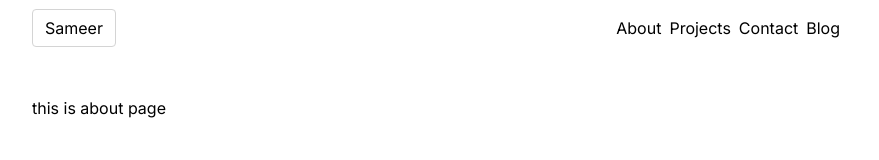
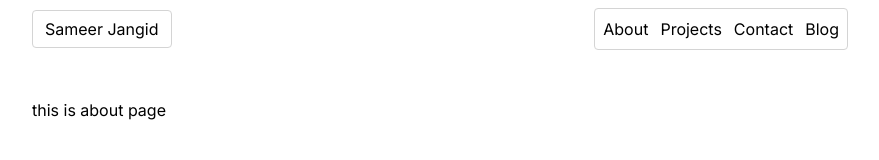
Before and after one commit to SAM129EER/portfolio, a Next.js app: page /about in a window 1280 px wide. Shown: the top 160 px of the page, without its empty margins (200-1079 px from the left). Built offline with nearby package versions, Linux system fonts and the light colour scheme.

Commit message:
changed layout and added footer and header

```diff
--- a/src/app/layout.tsx
+++ b/src/app/layout.tsx
@@ -3,6 +3,7 @@ import { Inter } from "next/font/google";
 import "./globals.css";
 import Navbar from "@/components/Navbar";
 import Container from "@/components/Container";
+import Footer from "@/components/Footer";
 
 const inter = Inter({
   subsets: ["latin"],
@@ -18,10 +19,12 @@ export default function RootLayout({ children }: LayoutProps<"/">) {
   return (
     <html lang="en" className={`${inter.className} h-full antialiased`}>
       <body className="flex min-h-full flex-col bg-neutral-100 dark:bg-neutral-800">
+
         <Container className="flex min-h-full flex-col">
           <Navbar />
-          <main className="flex-1 p-4 md:p-10">{children}</main>
+          <main className="min-h-screen p-4 md:p-10">{children}</main>
         </Container>
+
       </body>
     </html>
   );
--- /dev/null
+++ b/src/components/Footer.tsx
@@ -0,0 +1,9 @@
+import React from 'react'
+
+const Footer = () => {
+  return (
+    <div>Footer</div>
+  )
+}
+
+export default Footer
--- a/src/components/Navbar.tsx
+++ b/src/components/Navbar.tsx
@@ -11,9 +11,9 @@ const Navbar = () => {
   return (
     <nav className="flex items-center justify-between px-10 py-2">
       <div className="items-center rounded border border-neutral-300 px-3 py-1.5">
-        <Link href={"/"}>Sameer</Link>
+        <Link href={"/"}>Sameer Jangid</Link>
       </div>
-      <div className="flex items-center gap-2 p-2">
+      <div className="flex items-center border border-neutral-300 rounded gap-3 p-2 ">
         {navItems.map((item) => (
           <Link key={item.id} href={item.href}>
             {item.title}
```
